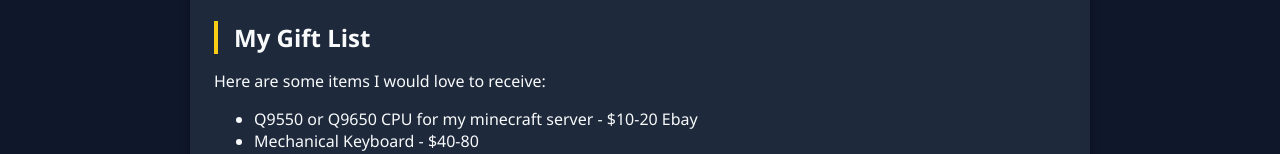
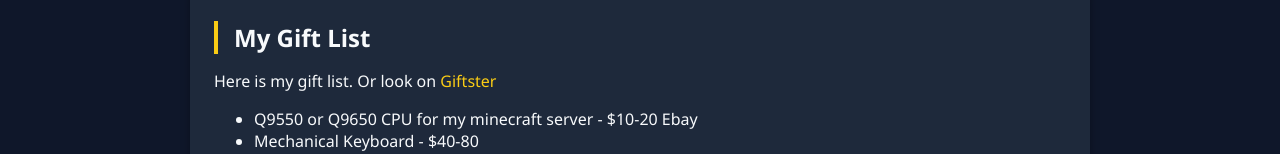
Before and after one commit to CodKid1710/CodKid1710.github.io, a website: page giftlist/index.html in a window 1280 px wide. Shown: the part 247-401 px from the top of the page. Drawn offline with Linux system fonts and the light colour scheme.

Commit message:
Added Giftster

```diff
--- a/giftlist/index.html
+++ b/giftlist/index.html
@@ -16,7 +16,7 @@
             <div class="container">
                 <div class="card">
                     <h2 class="section-title">My Gift List</h2>
-                    <p>Here are some items I would love to receive:</p>
+                    <p>Here is my gift list. Or look on <a href="https://www.giftster.com/gift/GC0aG/">Giftster</a></p>
                     <ul>
                         <li>Q9550 or Q9650 CPU for my minecraft server - $10-20 Ebay</li>
                         <li><div class="popup-parent">
```
